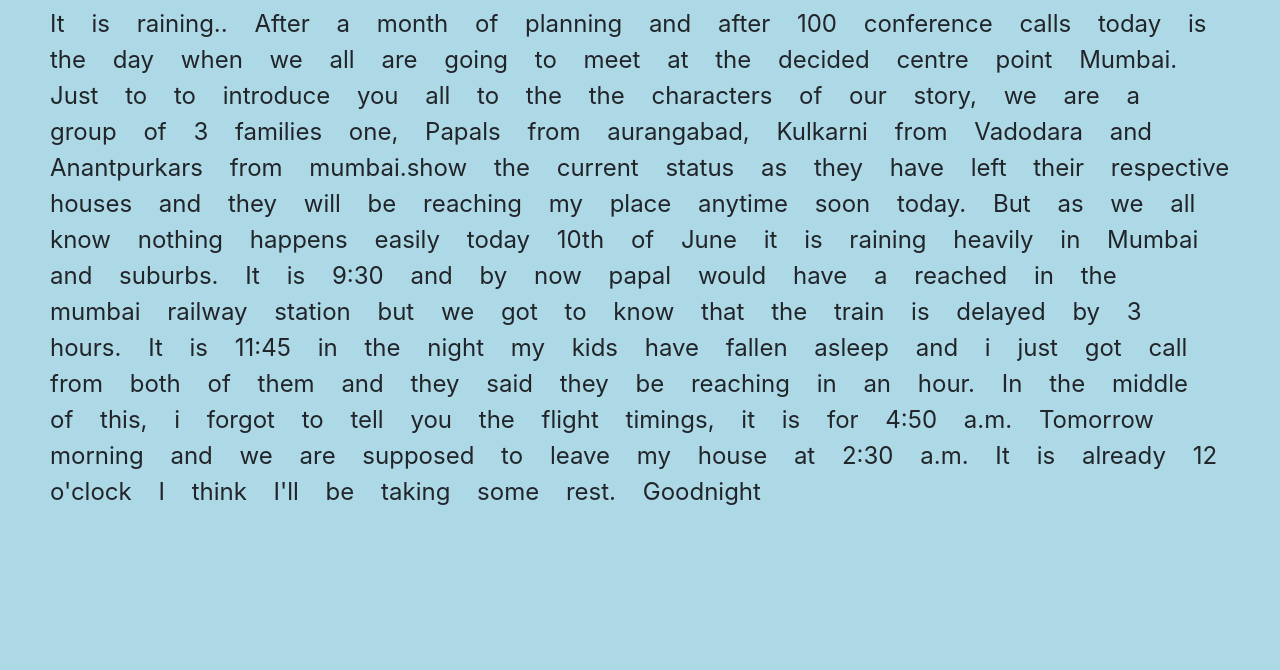
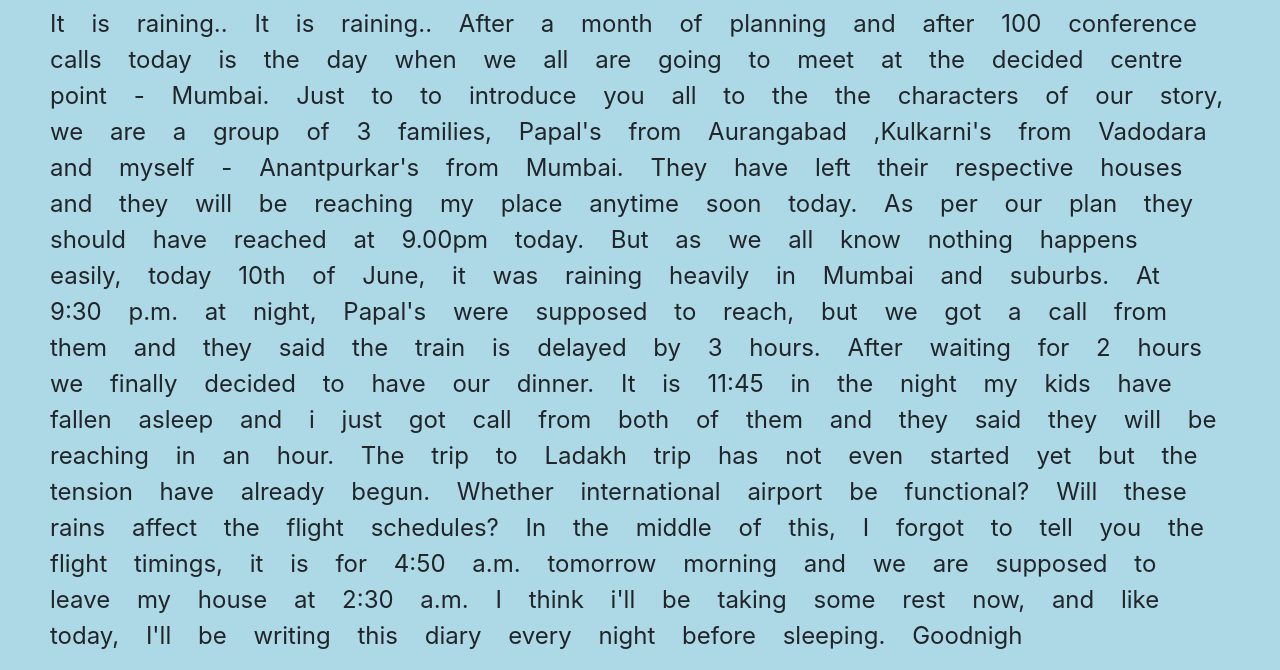
Before and after one commit to mansayyy/leh-ladakh, a plain HTML site: page day0.html in a window 1280 px wide. Shown: the part 263-933 px from the top of the page. Before the commit the page ends 800 px from the top, so only its background shows below. Drawn offline with nearby package versions, Linux system fonts and the light colour scheme; files that its build step writes are made by us from their sources; files whose address does not match are found by name.

Commit message:
Day zero final

```diff
--- a/day0.html
+++ b/day0.html
@@ -41,18 +41,22 @@
           <h2 class="headings">Day 0</h2>
         <p class="blogq">It is raining..
 
-          After a month of planning and after 100 conference calls today is the day when we all are going to meet at
-          the decided centre point Mumbai. Just to to introduce you all to the the characters of our story, we are a
-          group of 3 families one, Papals from aurangabad, Kulkarni from Vadodara and Anantpurkars from mumbai.show the
-          current status as they have left their respective houses and they will be reaching my place anytime soon
-          today. But as we all know nothing happens easily today 10th of June it is raining heavily in Mumbai and
-          suburbs. It is 9:30 and by now papal would have a reached in the mumbai railway station but we got to know
-          that the train is delayed by 3 hours.
-          It is 11:45 in the night my kids have fallen asleep and i just got call from both of them and
-          they said they be reaching in an hour.
-          In the  middle of this,  i forgot to tell you the flight timings, it is for 4:50 a.m. Tomorrow morning and
-          we are supposed to leave my house at 2:30 a.m.
-          It is already 12 o'clock I think I'll be taking some rest.
-          Goodnight </p>
+          It is raining..
+
+After a month of planning and after 100 conference calls today is the day when we all are going to meet at the decided centre point - Mumbai.
+Just to to introduce you all to the the characters of our story, we are a group of 3 families, Papal's from Aurangabad ,Kulkarni's from Vadodara and myself - Anantpurkar's from Mumbai. They have left their respective houses and they will be reaching my place anytime soon today. As per our plan they should have reached at 9.00pm today.
+But as we all know nothing happens easily, today 10th of June, it was raining heavily in Mumbai and suburbs. At 9:30 p.m. at night, Papal's were supposed to reach, but we got a call from them and they said the train is delayed by 3 hours.
+After waiting for 2 hours we finally decided to have our dinner.
+It is 11:45 in the night my kids have fallen asleep and i just got call from both of them and they said they will be reaching in an hour.
+
+The trip to Ladakh trip has not even started yet but the tension have already begun.
+
+Whether international airport be functional?
+Will these rains affect the flight schedules?
+
+In the  middle of this, I forgot to tell you the flight timings, it is for 4:50 a.m. tomorrow morning and we are supposed to leave my house at 2:30 a.m.
+
+I think i'll be taking some rest now, and like today, I'll be writing this diary every night before sleeping.
+Goodnigh</p>
     </body>
 </html>
```
Also changed, not shown: gallery.html (+8 -3 lines), video.html (added, +11 -0 lines).
